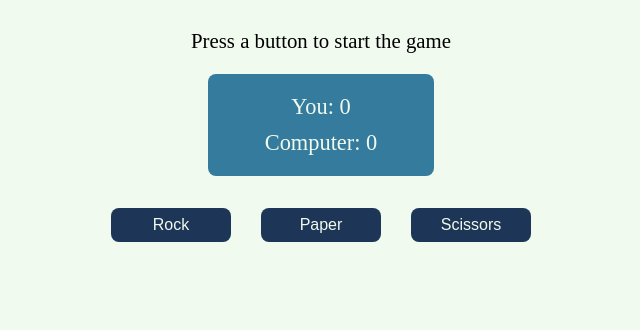
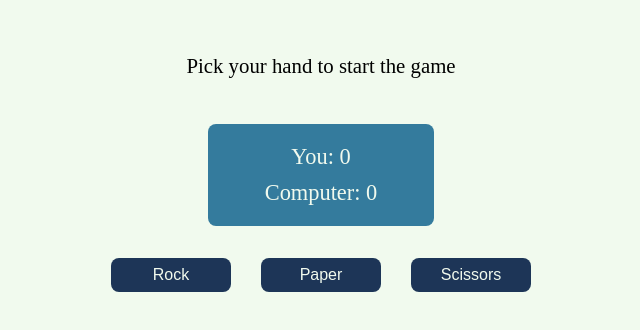
Before and after one commit to showme032/rock-paper-scissors, a plain HTML site: page index.html in a window 1280 px wide. Shown: the whole page, without its empty margins (319-959 px from the left). Drawn offline with Linux system fonts and the light colour scheme.

Commit message:
Adjust padding

```diff
--- a/index.html
+++ b/index.html
@@ -9,7 +9,7 @@
 
   <body>
     <div class="move-display">
-      <p id="roundResult">Press a button to start the game</p>
+      <p id="roundResult">Pick your hand to start the game</p>
     </div>
 
     <div class="scoreboard">
--- a/styles.css
+++ b/styles.css
@@ -4,14 +4,13 @@ body {
 
 
 .move-display {
+    padding: 25px 0px;
     display: flex;
-    /* flex-direction: column; */
     justify-content: center;
     align-items: center;
 }
 .move-display p {
     font-size: 1.3rem;
-    /* display: block; */
 }
 
 .scoreboard {
@@ -46,9 +45,11 @@ body {
   padding: 8px 16px;
   border-radius: 8px;
   border: none;
-
   background-color: #1D3557;
   color: #F1FAEE;
   font-size: 16px;
   font-weight: 500;
 }
+.controls button:hover {
+    cursor: pointer;
+}
```
